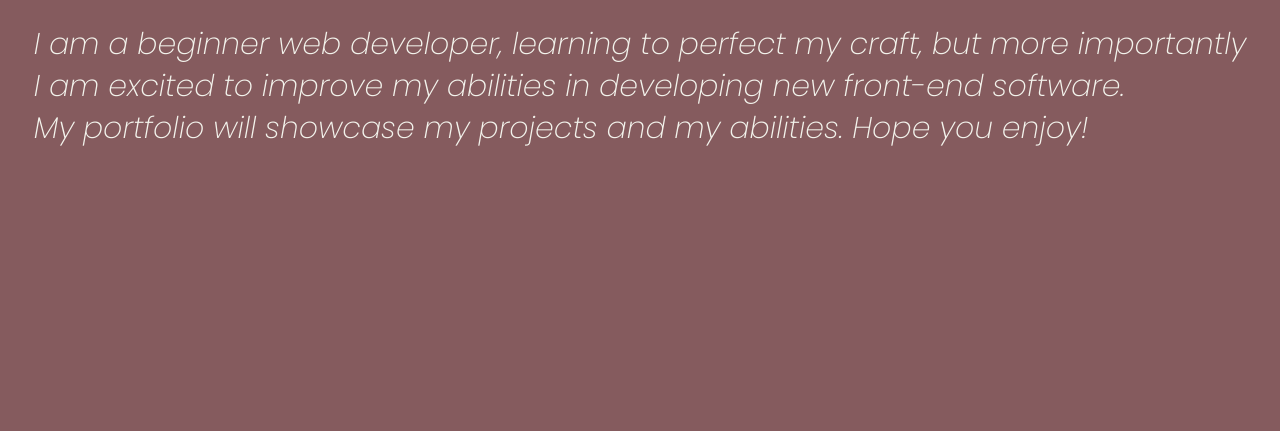
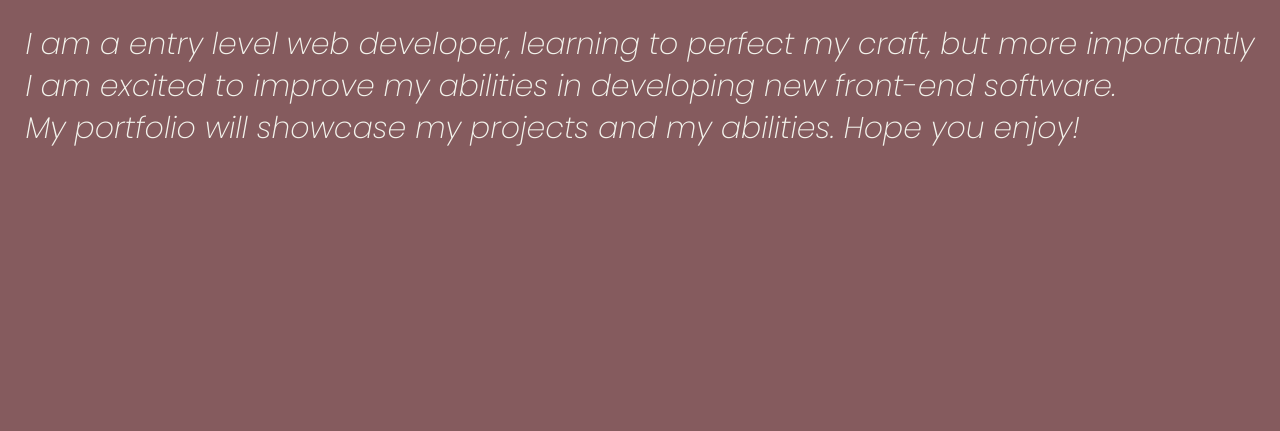
Before and after one commit to rwhisnant/rwhisnant.github.io, a plain HTML site: page index.html in a window 1280 px wide. Shown: the part 369-800 px from the top of the page. Drawn offline with Linux system fonts and the light colour scheme.

Commit message:
Update index.html

```diff
--- a/index.html
+++ b/index.html
@@ -371,7 +371,7 @@ footer i {
 
 <section id="My-portfolio" class="My-portfolio">
   <h1>Hello, my name is Rebecca Whisnant</h1><br>
-  <p>I am a beginner web developer, learning to perfect my craft, but more importantly <br> I am excited to improve my abilities in developing new front-end software. <br> My portfolio will showcase my projects and my abilities. Hope you enjoy!</p>
+  <p>I am a entry level web developer, learning to perfect my craft, but more importantly <br> I am excited to improve my abilities in developing new front-end software. <br> My portfolio will showcase my projects and my abilities. Hope you enjoy!</p>
 </section>
 
 <!-- END WELCOME SECTION -->
```
